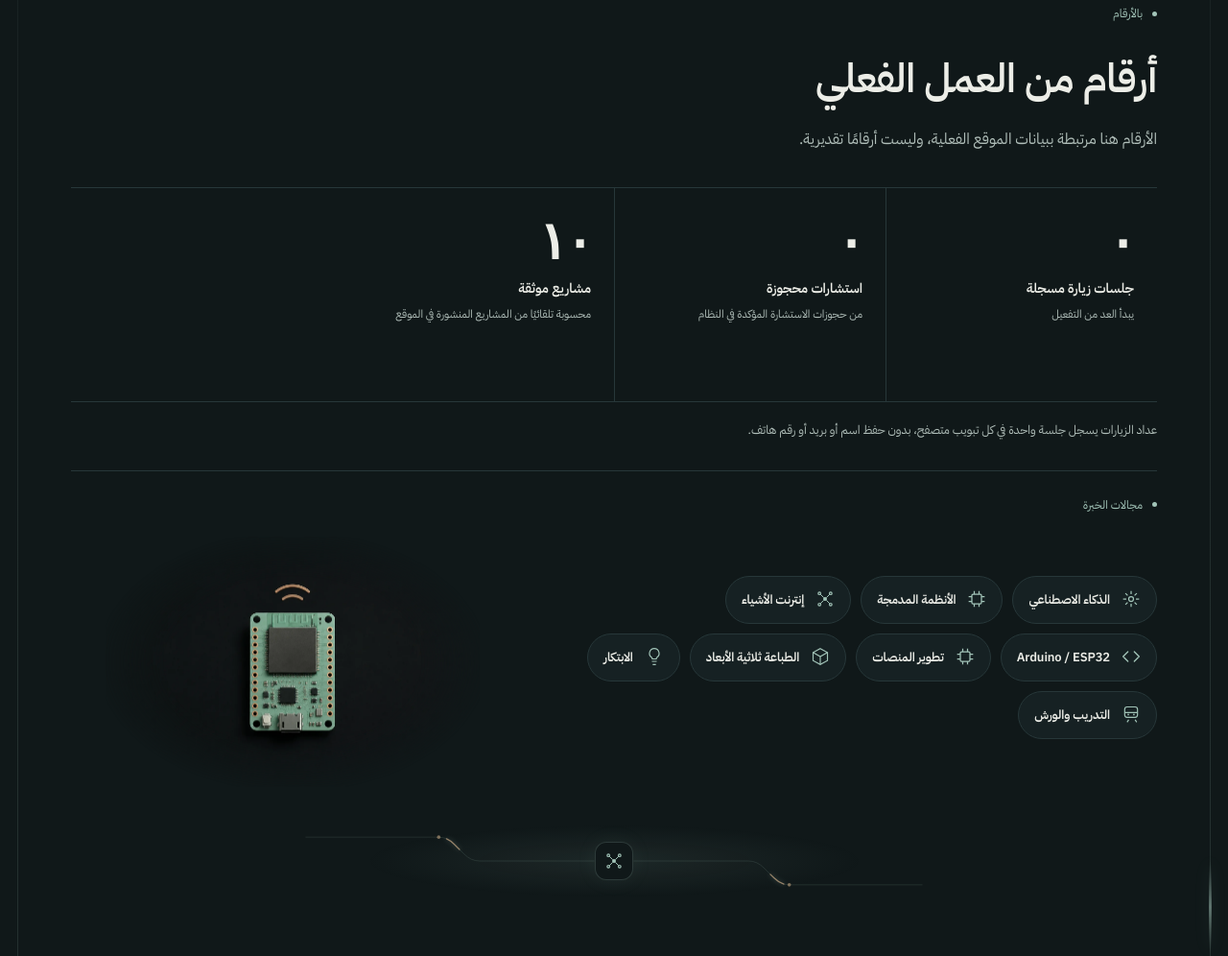
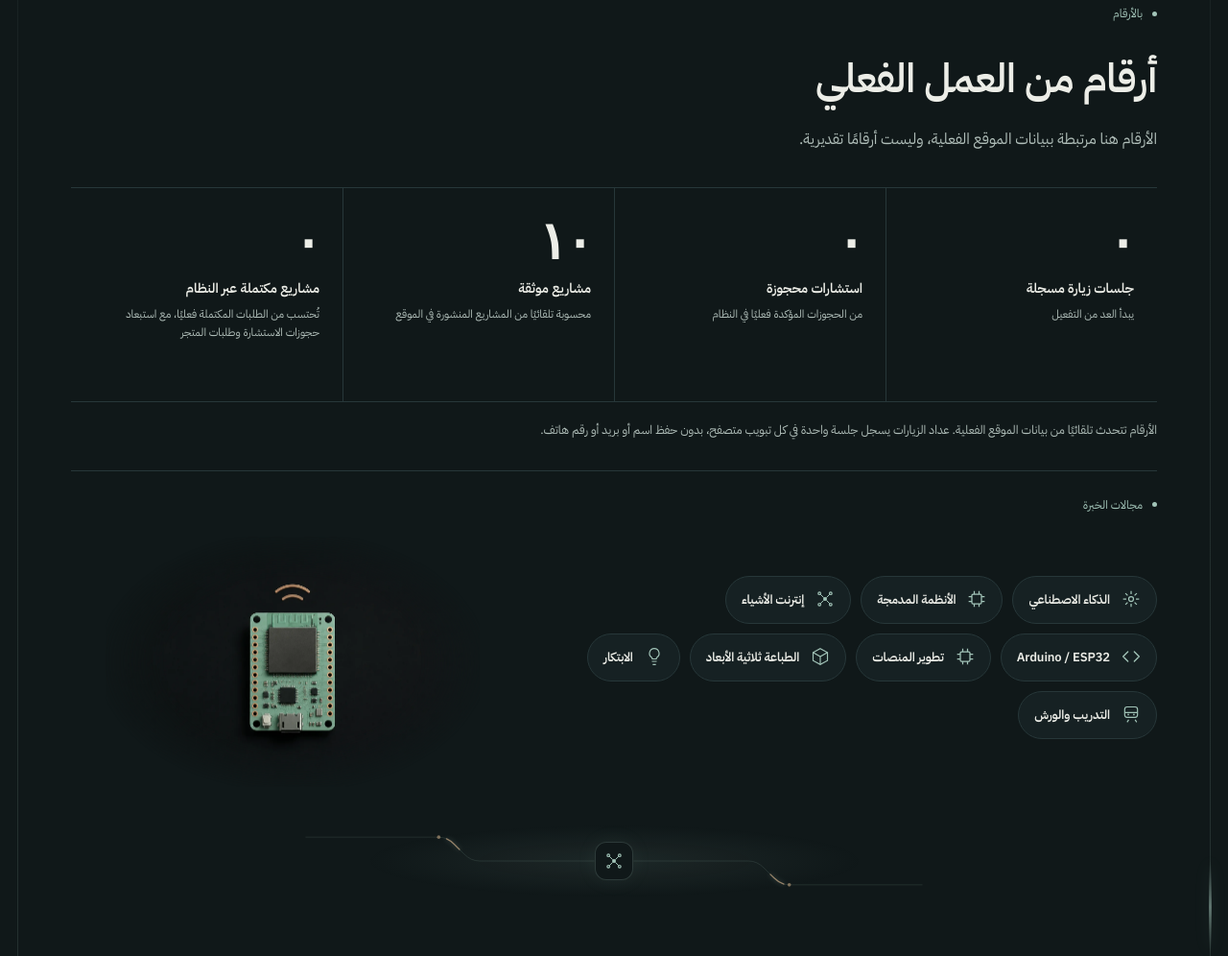
Before and after one commit to Swiitchom/SWITCH-WEBSITE, a website: page public/index.html in a window 1280 px wide. Shown: the part 1474-2470 px from the top of the page at 96% size. Drawn offline with Linux system fonts and the light colour scheme; no server answers.

Commit message:
Add completed projects to live stats section

```diff
--- a/public/index.html
+++ b/public/index.html
@@ -50,7 +50,7 @@
 <link rel="stylesheet" href="assets/project-results.css">
 <link rel="stylesheet" href="assets/service-packages.css?v=1"><link rel="stylesheet" href="assets/quote-brief.css?v=1">
 <link rel="stylesheet" href="/assets/consultation-entry.css">
-<link rel="stylesheet" href="/assets/live-stats.css?v=1"></head>
+<link rel="stylesheet" href="/assets/live-stats.css?v=2"></head>
 <body>
 
 <!-- ============ SIGNATURE TRACE RAIL ============ -->
@@ -155,15 +155,20 @@
         <article class="live-stat">
           <strong id="consultStat">—</strong>
           <span data-layout-ar="استشارات محجوزة" data-layout-en="Booked consultations">استشارات محجوزة</span>
-          <small data-layout-ar="من حجوزات الاستشارة المؤكدة في النظام" data-layout-en="From confirmed consultation bookings in the system">من حجوزات الاستشارة المؤكدة في النظام</small>
+          <small data-layout-ar="من الحجوزات المؤكدة فعليًا في النظام" data-layout-en="From consultation bookings actually confirmed in the system">من الحجوزات المؤكدة فعليًا في النظام</small>
         </article>
         <article class="live-stat">
           <strong id="projectStat">—</strong>
           <span data-layout-ar="مشاريع موثقة" data-layout-en="Documented projects">مشاريع موثقة</span>
           <small data-layout-ar="محسوبة تلقائيًا من المشاريع المنشورة في الموقع" data-layout-en="Counted automatically from projects published on the site">محسوبة تلقائيًا من المشاريع المنشورة في الموقع</small>
         </article>
+        <article class="live-stat">
+          <strong id="completedProjectStat">—</strong>
+          <span data-layout-ar="مشاريع مكتملة عبر النظام" data-layout-en="Projects completed through the system">مشاريع مكتملة عبر النظام</span>
+          <small data-layout-ar="تُحتسب من الطلبات المكتملة فعليًا، مع استبعاد حجوزات الاستشارة وطلبات المتجر" data-layout-en="Counted from completed requests, excluding consultation bookings and store orders">تُحتسب من الطلبات المكتملة فعليًا، مع استبعاد حجوزات الاستشارة وطلبات المتجر</small>
+        </article>
       </div>
-      <p class="live-stats-note" data-layout-ar="عداد الزيارات يسجل جلسة واحدة في كل تبويب متصفح، بدون حفظ اسم أو بريد أو رقم هاتف." data-layout-en="The visit counter records one session per browser tab and stores no name, email, or phone number.">عداد الزيارات يسجل جلسة واحدة في كل تبويب متصفح، بدون حفظ اسم أو بريد أو رقم هاتف.</p>
+      <p class="live-stats-note" data-layout-ar="الأرقام تتحدث تلقائيًا من بيانات الموقع الفعلية. عداد الزيارات يسجل جلسة واحدة في كل تبويب متصفح، بدون حفظ اسم أو بريد أو رقم هاتف." data-layout-en="Figures update automatically from live site data. The visit counter records one session per browser tab and stores no name, email, or phone number."><strong>الأرقام تتحدث تلقائيًا</strong> من بيانات الموقع الفعلية. عداد الزيارات يسجل جلسة واحدة في كل تبويب متصفح، بدون حفظ اسم أو بريد أو رقم هاتف.</p>
     </div>
   </div>
 </section>
@@ -383,7 +388,7 @@
 <dialog id="quickProjectDialog" aria-labelledby="quickProjectTitle"><div class="quick-dialog-head"><h2 id="quickProjectTitle" data-layout-ar="لنبدأ تطوير مشروعك" data-layout-en="Let’s develop your project">لنبدأ تطوير مشروعك</h2><button type="button" id="closeQuickProject" aria-label="إغلاق / Close">✕</button></div><div id="quickProjectForm"></div></dialog>
 <script src="assets/projects.js" defer></script>
 <script src="/assets/visit.js?v=1" defer></script>
-<script src="/assets/live-stats.js?v=1" defer></script>
+<script src="/assets/live-stats.js?v=2" defer></script>
 <script src="assets/app.js?v=refined-flow-2" defer></script>
 <script src="assets/forms.js?v=firebase-1" defer></script>
 <script src="assets/quick-project.js" defer></script>
```
